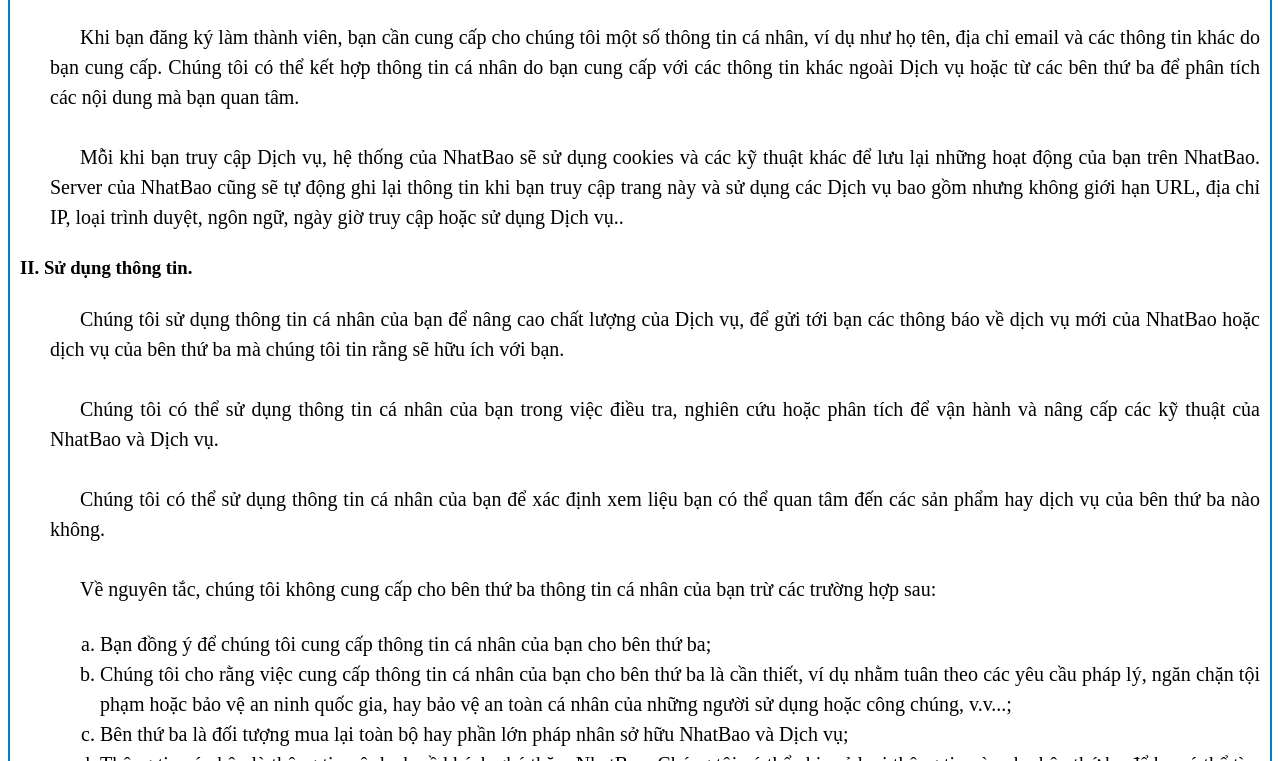
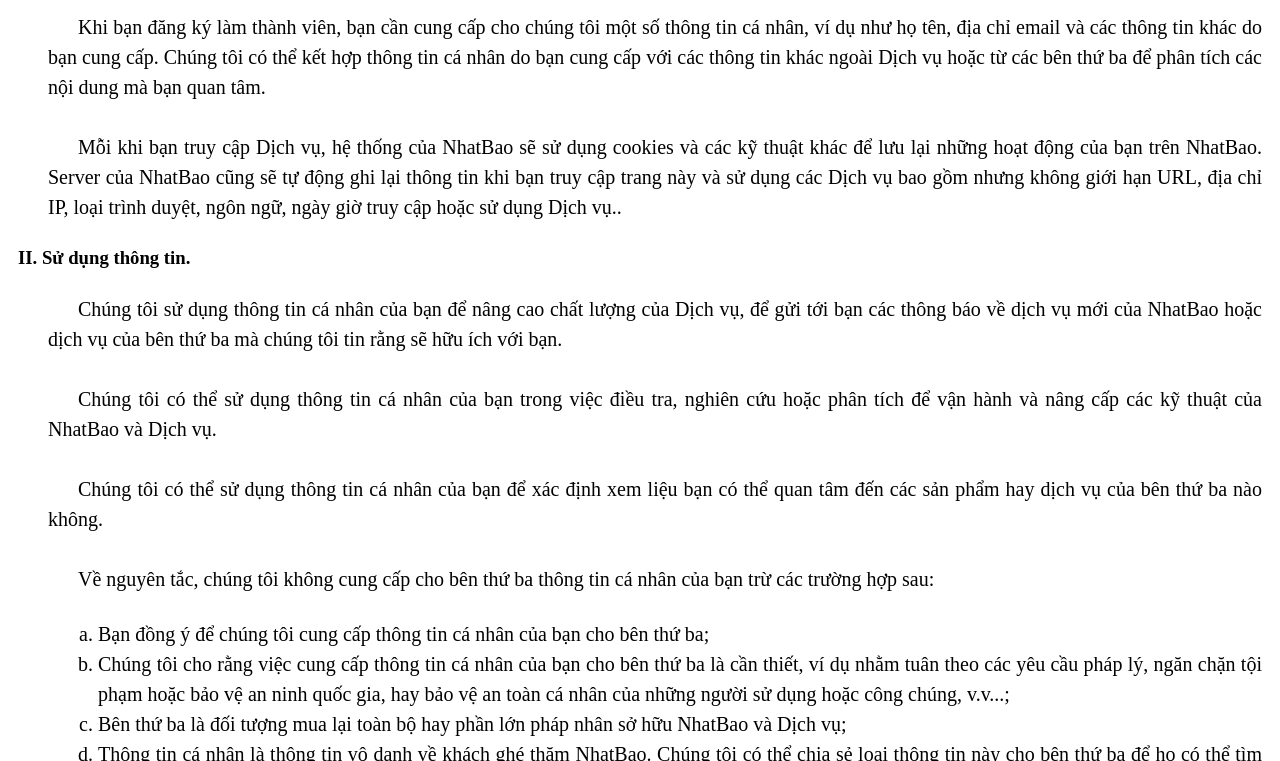
Before and after one commit to dungnart/dungnart.github.io, a website: page privacy.html in a window 1280 px wide. Shown: the part 100-861 px from the top of the page. Drawn offline with Linux system fonts and the light colour scheme.

Commit message:
Nhật báo

```diff
--- a/privacy.html
+++ b/privacy.html
@@ -7,10 +7,7 @@
 
 
 <style>
- #container {
- 	border: 2px solid #047FC3!important;
- 	border-radius: 16px;
- 	}
+
  #container #header {
  	margin-top: 20px;
  	color: #047FC3;
```
Also changed, not shown: terms_of_use.html (+1 -4 lines).
